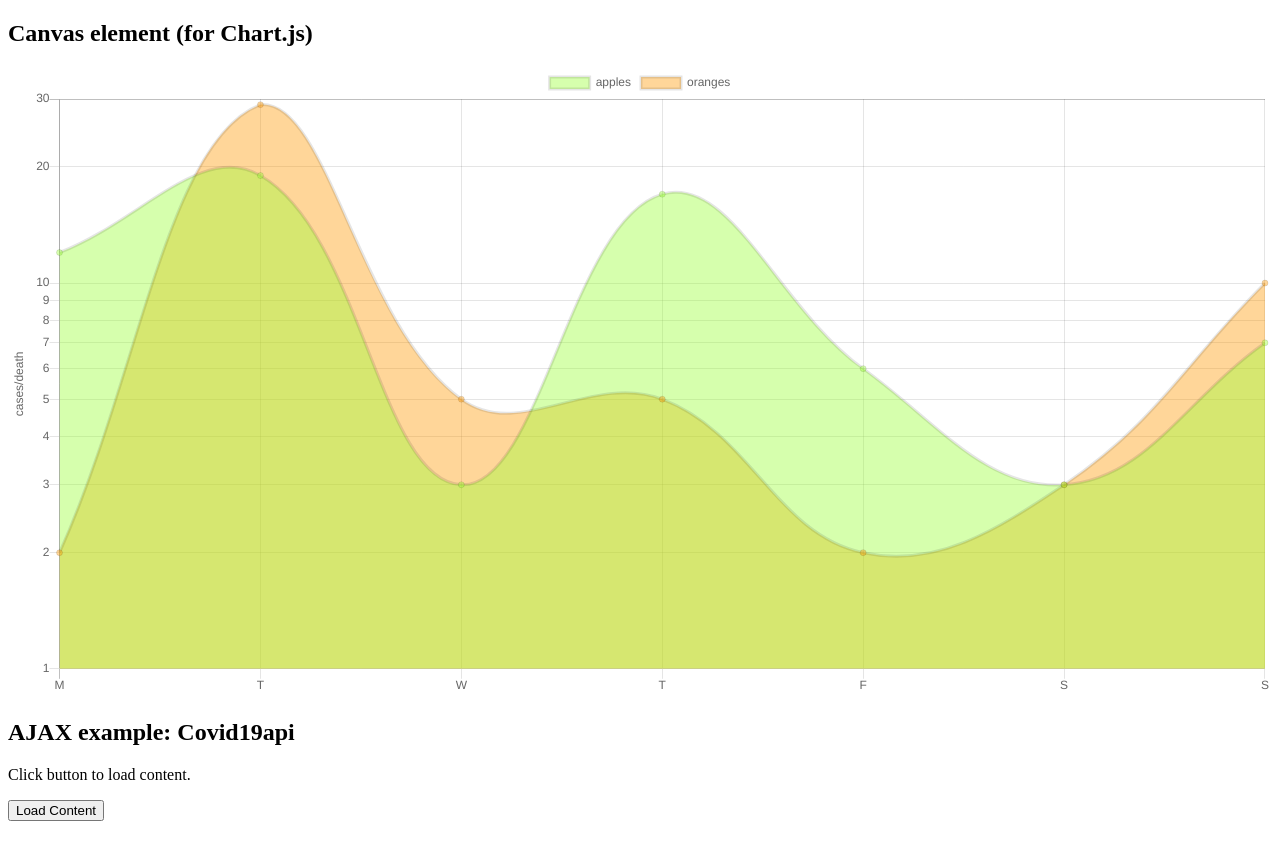
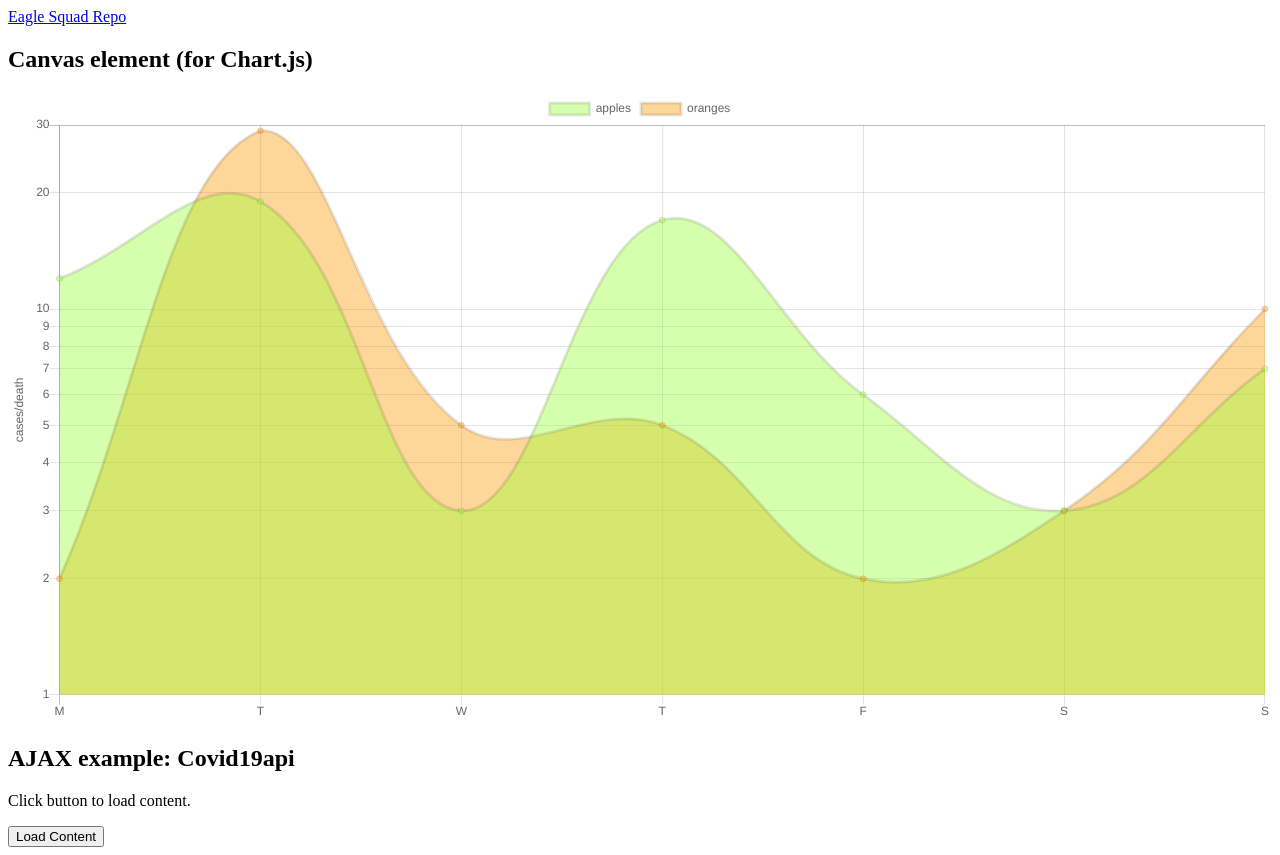
Before and after one commit to loesel19/as05, a plain HTML site: page covidChart.html in a window 1280 px wide. Before the commit the page ends 829 px from the top, so only its background shows below. Drawn offline with nearby package versions, Linux system fonts and the light colour scheme.

Commit message:
Update covidChart.html

```diff
--- a/covidChart.html
+++ b/covidChart.html
@@ -3,6 +3,7 @@
 <head>
 <title>Covid Chart</title>
 <body>
+	<a target="_blank" href="https://github.com/georgecorser/eagleSquad"><h>Eagle Squad Repo</h></a>
 <h2>Canvas element (for Chart.js)</h2>
 <canvas id="myChart"></canvas>
 
```
